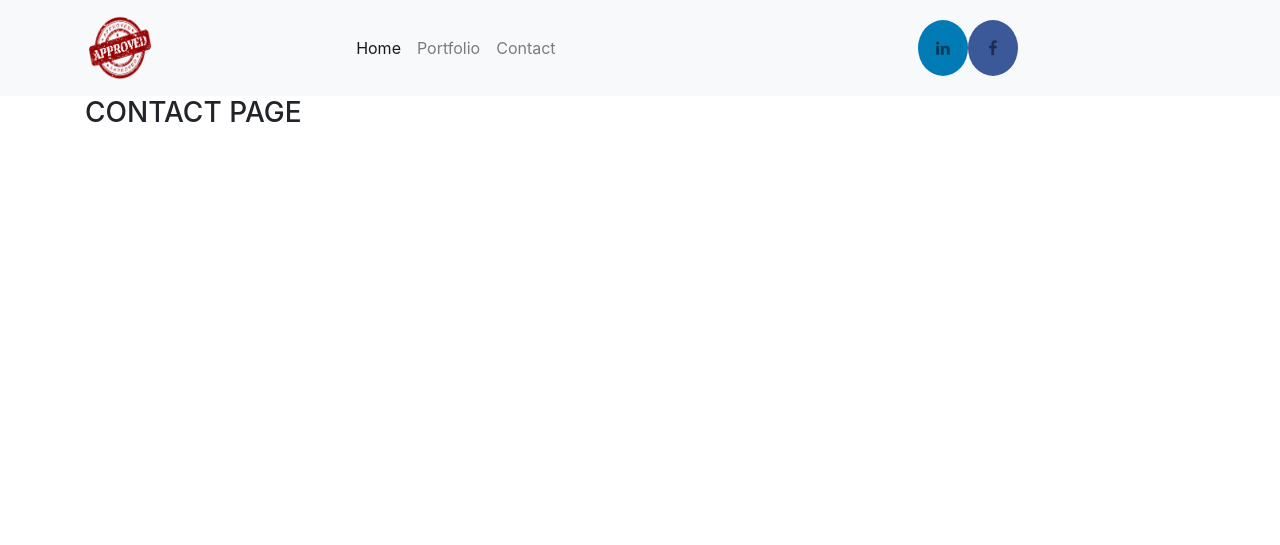
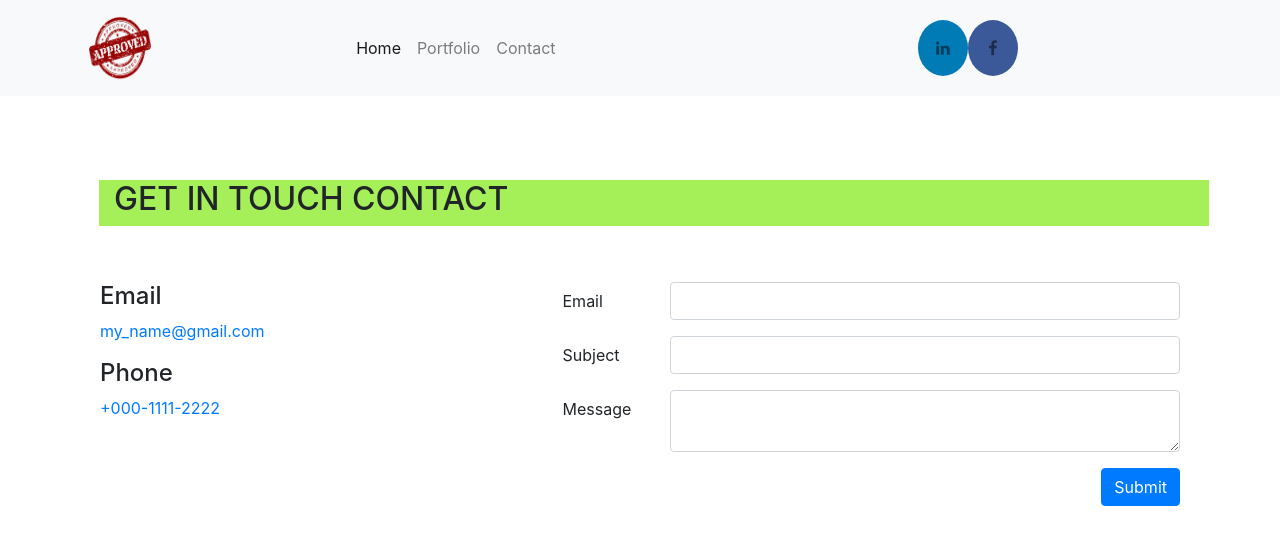
Before and after one commit to taukirXi/personalWebsiteDjango, a Django app: page /contact/ in a window 1280 px wide. Shown: the top 545 px of the page. Run offline with Django 3.2, Linux system fonts and the light colour scheme; some libraries are stand-ins or nearby versions.

Commit message:
contact page experiment

```diff
--- /dev/null
+++ b/src/mysite/static/mysite/css/contact.css
@@ -0,0 +1,42 @@
+.para{
+background-color: yellow;
+}
+
+.page-title {
+background-color: yellow;
+
+animation-timing-function: linear;
+animation-name: red-to-black;
+animation-duration: 2s;
+animation-iteration-count: infinite;
+animation-direction: alternate;
+}
+
+
+@keyframes myanimation {
+    0% {color: red;}
+    25% {color: yellow;}
+    50% {color: green;}
+    75% {color: blue;}
+    1000% {color: white;}
+
+}
+
+@keyframes red-to-black {
+	0% {
+		background: red;
+		transform: translate(0px, 0px);
+	}
+
+	50% {
+		background: yellow;
+		transform: translate(10px, 10px);
+	}
+
+	100% {
+		background: #1DD9DF;
+		transform: translate(20px, 20px);
+
+
+	}
+}
--- a/src/mysite/templates/mysite/base.html
+++ b/src/mysite/templates/mysite/base.html
@@ -1,7 +1,7 @@
 {% load static %}
 
 
-<!doctype html>
+<!DOCTYPE html>
 <html lang="en">
 
 <head>
@@ -14,7 +14,9 @@
     <link rel="stylesheet" href="https://stackpath.bootstrapcdn.com/bootstrap/4.4.1/css/bootstrap.min.css"
           integrity="sha384-Vkoo8x4CGsO3+Hhxv8T/Q5PaXtkKtu6ug5TOeNV6gBiFeWPGFN9MuhOf23Q9Ifjh" crossorigin="anonymous">
     <!--    scratch css -->
-    <link rel="stylesheet" href="{% static 'mysite/style.css' %}">
+    <link rel="stylesheet" href="{% static 'mysite/css/style.css' %}">
+    <link rel="stylesheet" href="{% static 'mysite/css/contact.css' %}">
+
     <!-- Optional JavaScript -->
     <!-- jQuery first, then Popper.js, then Bootstrap JS -->
     <script src="https://code.jquery.com/jquery-3.4.1.slim.min.js"
--- a/src/mysite/templates/mysite/contact.html
+++ b/src/mysite/templates/mysite/contact.html
@@ -4,8 +4,57 @@
 {% block title %} Contact {% endblock %}
 
 
-
 {% block body %}
 
-<h3>CONTACT PAGE</h3>
+<div class="row mx-auto" style="margin-top: 70px">
+    <div class="page-title text-uppercase col-sm-12">
+        <h2>Get in <span class="primary">touch</span> <span class="title-bg">Contact</span></h2>
+
+    </div>
+</div>
+
+
+<div class="row mx-auto">
+    <div class="col-sm-5" style="margin-top: 70px">
+
+        <h4>Email</h4>
+        <p><a href="mailto:my_name@gmail.com">my_name@gmail.com</a></p>
+
+        <h4>Phone</h4>
+        <p><a href="tel:+000-1111-2222">+000-1111-2222</a></p>
+
+    </div>
+    <!--form-->
+    <div class="col-sm-7" style="margin-top: 70px">
+
+
+        <form>
+            {% csrf_token %}
+            <div class="form-group row">
+                <label for="example-email-input" class="col-2 col-form-label">Email</label>
+                <div class="col-10">
+                    <input name='email' class="form-control" type="email" id="example-email-input">
+                </div>
+            </div>
+            <div class="form-group row">
+                <label for="example-email-input" class="col-2 col-form-label">Subject</label>
+                <div class="col-10">
+                    <input name='subject' class="form-control" type="text">
+                </div>
+            </div>
+            <div class="form-group row">
+                <label for="example-email-input" class="col-2 col-form-label">Message</label>
+                <div class="col-10">
+                    <textarea name='message' class="form-control"></textarea>
+                </div>
+            </div>
+            <div class="pull-right">
+                <button type="submit" class="btn btn-primary float-right">Submit</button>
+            </div>
+
+        </form>
+
+    </div>
+</div>
+
 {% endblock %}
```
Also changed, not shown: src/personalWebsite/settings.py (+6 -2 lines), src/mysite/static/mysite/css/style.css (renamed from src/mysite/static/mysite/style.css).
